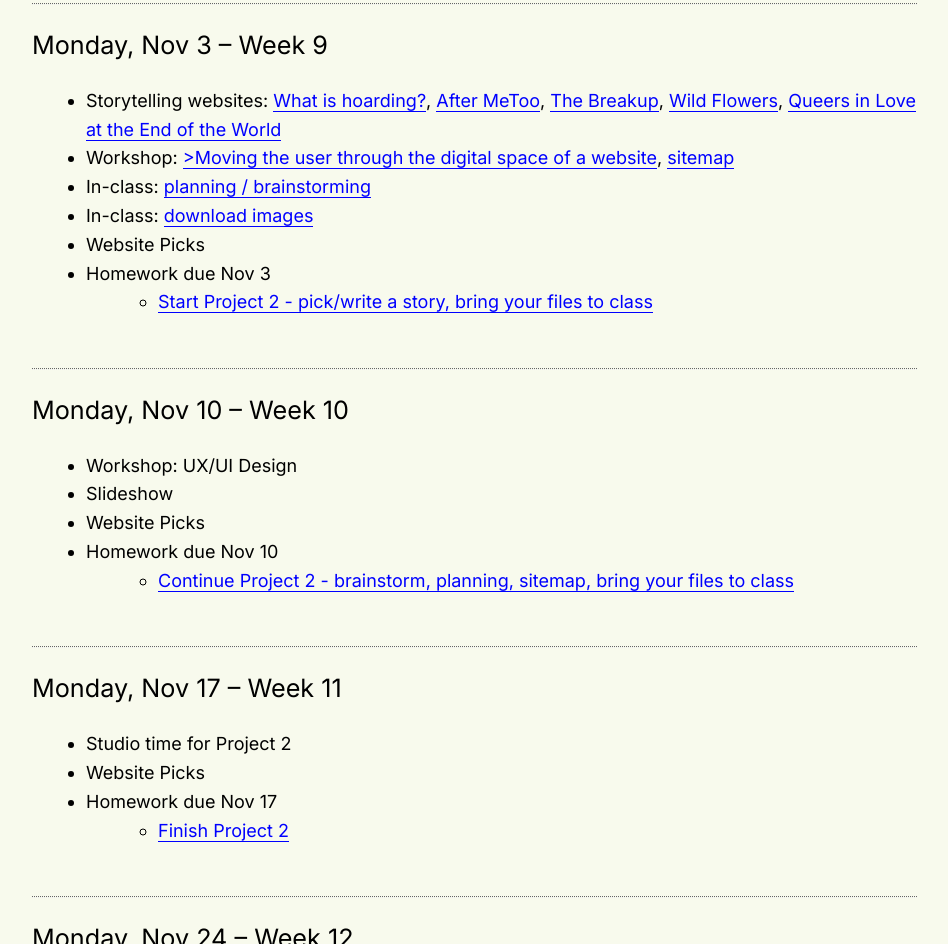
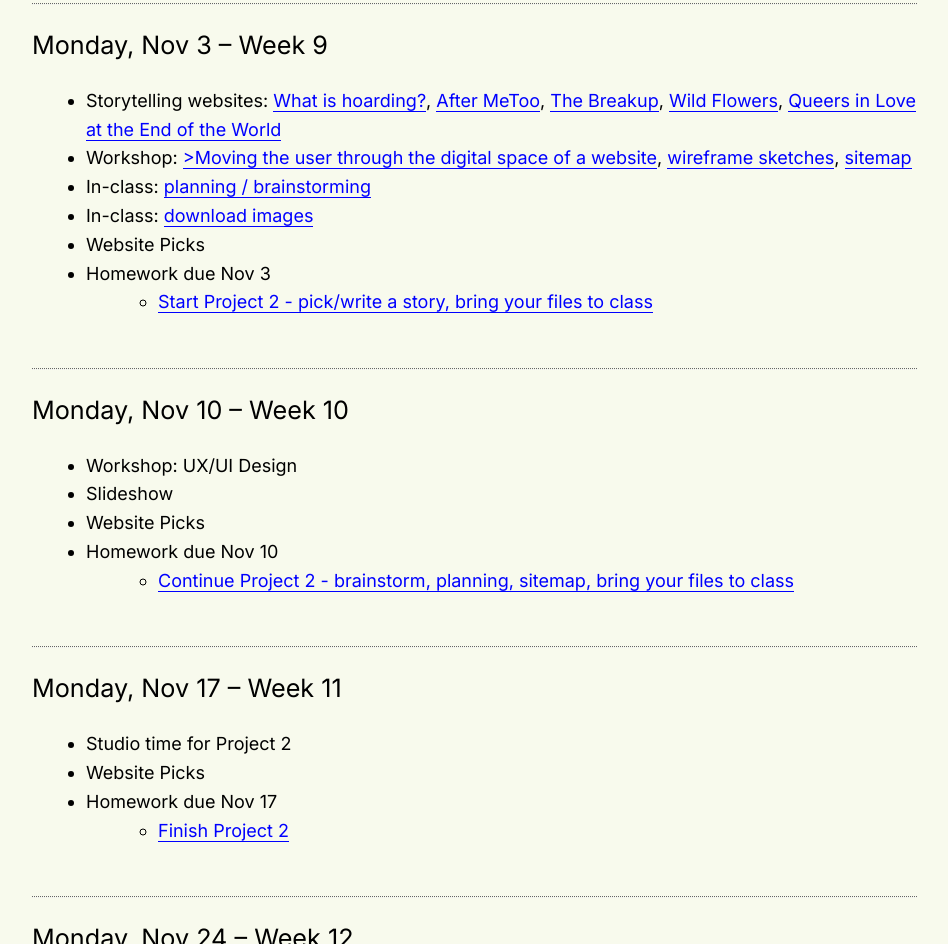
Before and after one commit to fordhamweb/fordhamweb.github.io, a plain HTML site: page calendar.html in a window 1280 px wide. Shown: the part 3159-4103 px from the top of the page, without its empty margins (313-1261 px from the left). Drawn offline with nearby package versions, Linux system fonts and the light colour scheme.

Commit message:
Update calendar.html

```diff
--- a/calendar.html
+++ b/calendar.html
@@ -151,7 +151,7 @@
   https://wildflowers.garden/garden2.php
   </li>-->
     <li>Storytelling websites: <a href="https://whatishoarding.com/" target="_blank">What is hoarding?</a>, <a href="https://www.aftermetoo.com/" target="_blank">After MeToo</a>, <a href="https://www.nytimes.com/interactive/2019/10/23/magazine/brexit-illustrated.html" target="_blank">The Breakup</a>, <a href="https://wildflowers.garden/" target="_blank">Wild Flowers</a>, <a href="https://w.itch.io/end-of-the-world" target="_blank">Queers in Love at the End of the World</a></li>
-<li>Workshop: <a href="https://www.moma.org/collection/works/287" target="_blank">>Moving the user through the digital space of a website</a>, <a href="https://visualsitemaps.com/wp-content/uploads/2023/06/sitemap.jpg" target="_blank">sitemap</a></li>
+<li>Workshop: <a href="https://www.moma.org/collection/works/287" target="_blank">>Moving the user through the digital space of a website</a>, <a href="https://thewebsitearchitect.com/wp-content/uploads/2021/02/How-do-you-draw-a-website-wireframe.jpg" target="_blank">wireframe sketches</a>, <a href="https://visualsitemaps.com/wp-content/uploads/2023/06/sitemap.jpg" target="_blank">sitemap</a></li>
     <li>In-class: <a href="https://miro.com/app/board/uXjVJxbYSNA=/?share_link_id=861549987684" target="_blank">planning / brainstorming</a></li>
     <li>In-class: <a href="give-it-up/images.zip">download images</a></li>
     <li>Website Picks</li>
```
